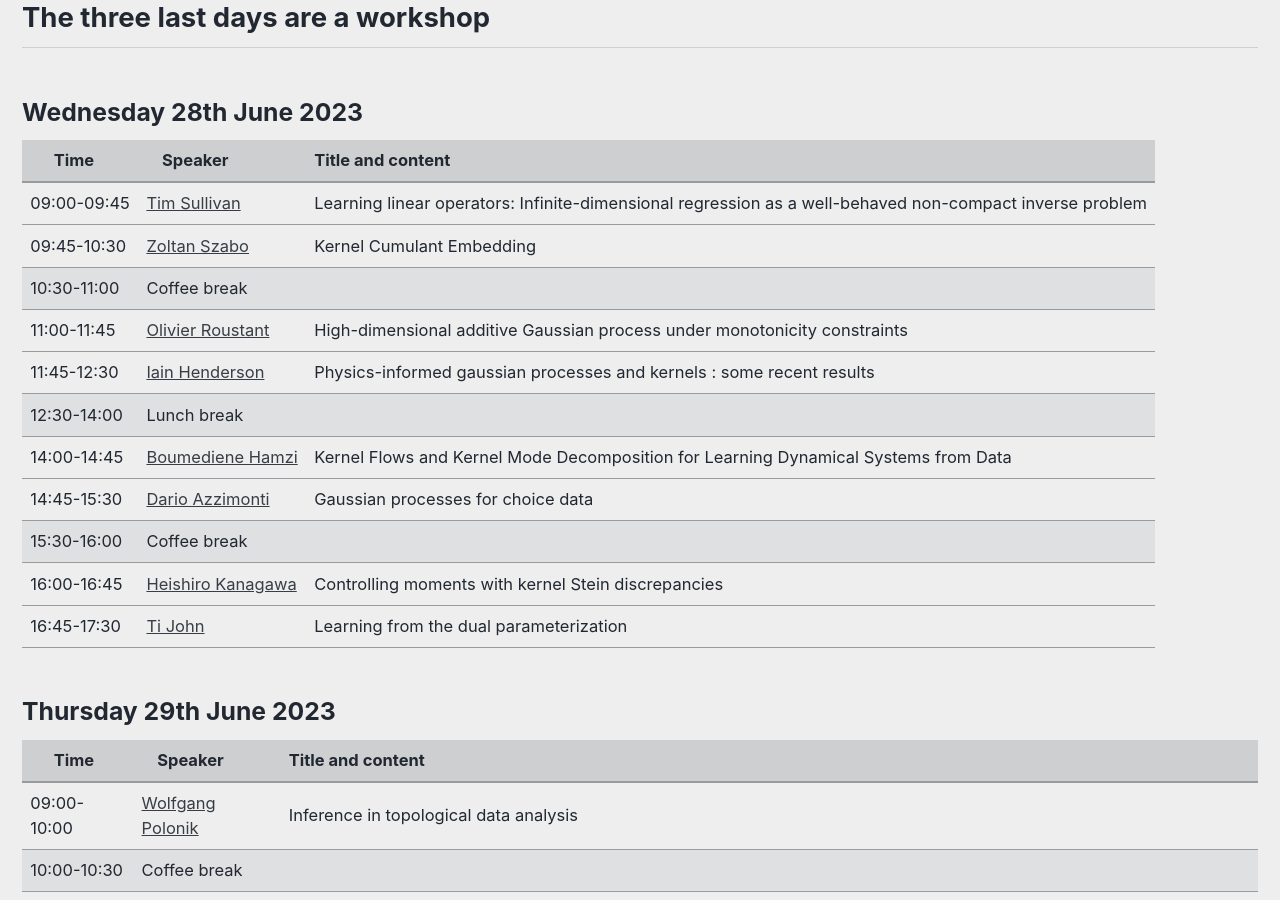
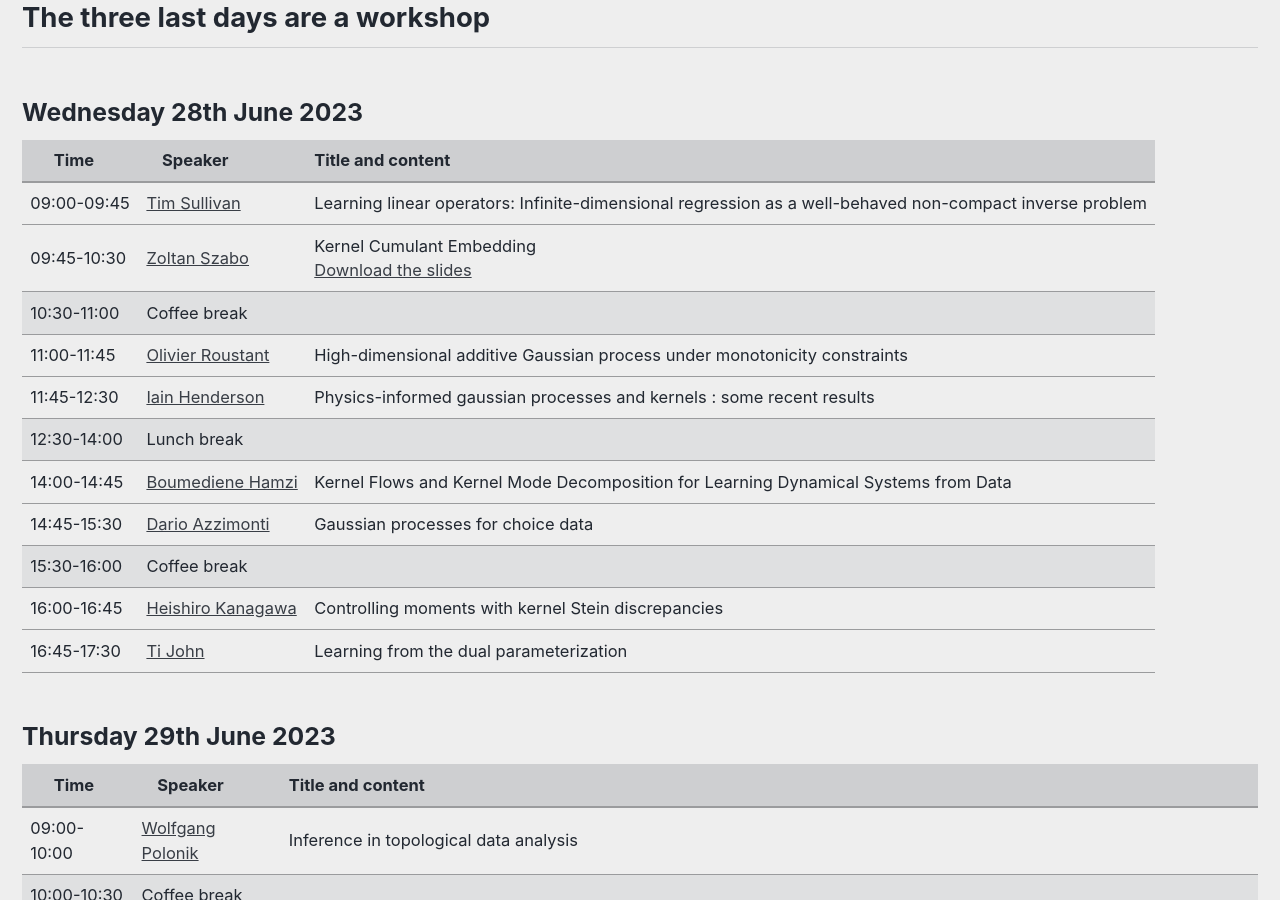
Before and after one commit to LIKE23-Bern/LIKE23-Bern.github.io, a Jekyll site: the page built from _pages/program.md, in a window 1280 px wide and 900 px high, scrolled down 2502 px. Built offline with Jekyll 4.4.1, drawn with Linux system fonts in a browser that asks for light colours; cached includes are drawn as plain includes.

Commit message:
Update program.md

```diff
--- a/_pages/program.md
+++ b/_pages/program.md
@@ -285,7 +285,8 @@ header:
 		    <a href="https://zoltansz.github.io/" target="_blank">Zoltan Szabo</a>
 		</td>
 		<td>
-		   Kernel Cumulant Embedding
+		   Kernel Cumulant Embedding<br />
+		    <a href="https://like23-bern.github.io/assets/slides/2023_06_28_Zoltan_Szabo_invited_talk_LIKE23.pdf">Download the slides</a>
 	    </td>
 	</tr>
   <tr class="coffee-break">
```
